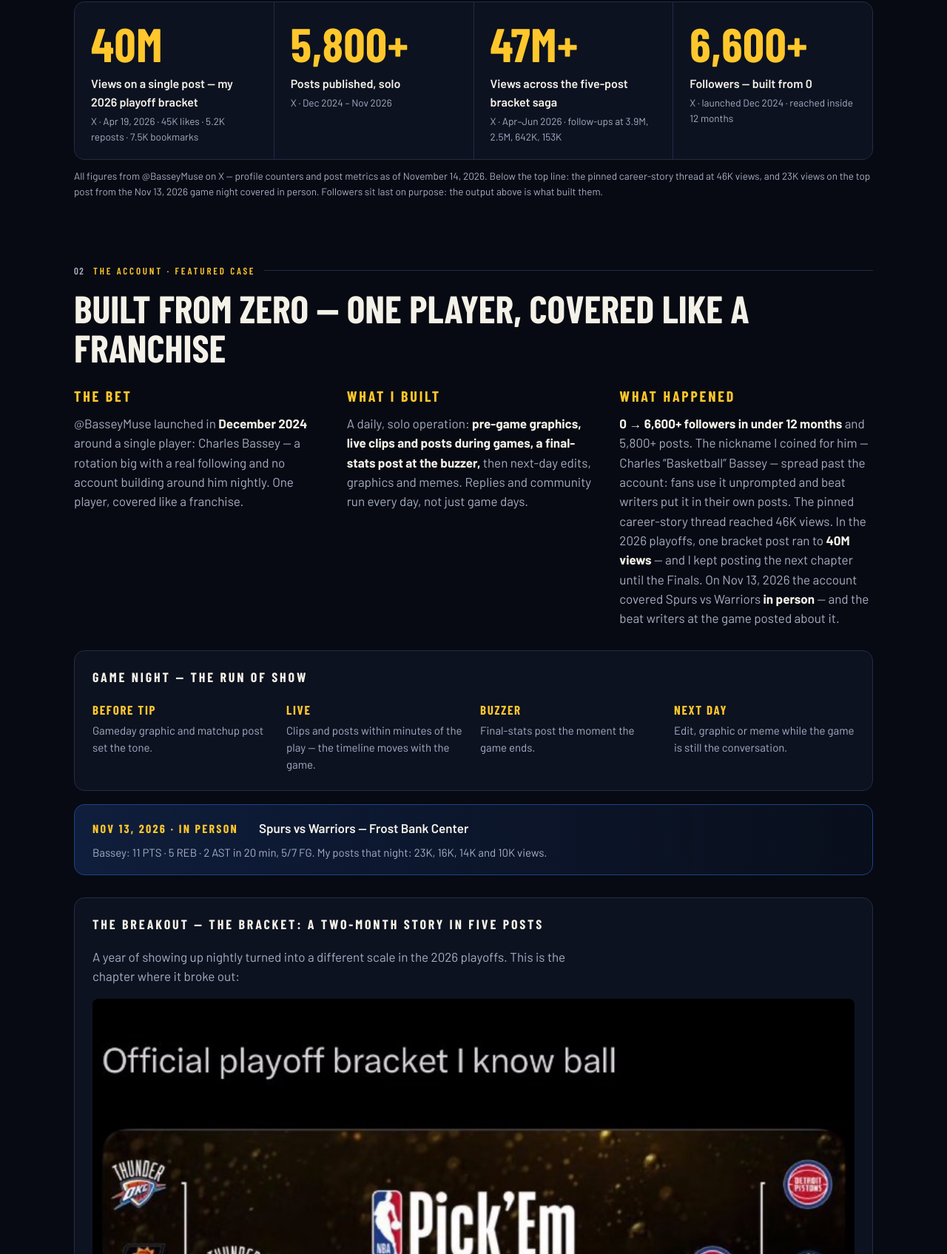
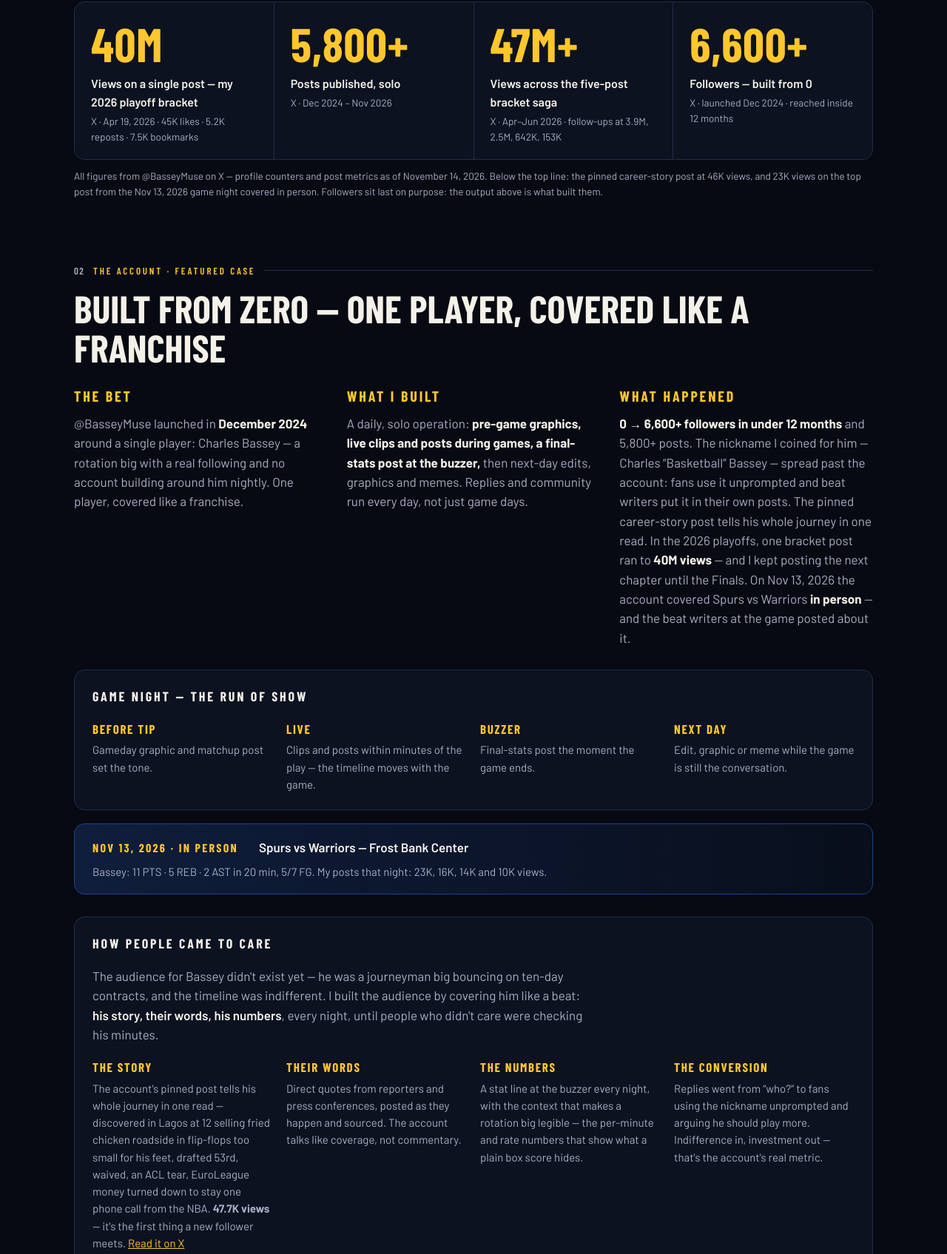
Before and after one commit to p01a3/p01a3.github.io, a plain HTML site: page index.html in a window 1280 px wide. Shown: the part 1390-3085 px from the top of the page at 74% size. Drawn offline with nearby package versions, Linux system fonts and the light colour scheme.

Commit message:
Add How people came to care section; bracket becomes the payoff

```diff
--- a/index.html
+++ b/index.html
@@ -209,6 +209,7 @@
       }
       .ros-step p { margin: 4px 0 0; color: var(--muted); font-size: 15px; }
       .runofshow img.bracket { width: 100%; height: auto; display: block; border-radius: 8px; margin: 0 0 18px; }
+      .runofshow img.bracket.small { max-width: 440px; margin: 0 auto 18px; }
       .runofshow .saga-lede { color: var(--muted); margin: 0 0 18px; max-width: 680px; }
       .runofshow .saga-lede strong { color: var(--paper); font-weight: 600; }
       .gamenight {
@@ -401,7 +402,7 @@
               <div class="when">X · launched Dec 2024 · reached inside 12 months</div>
             </div>
           </div>
-          <p class="metrics-note">All figures from @BasseyMuse on X — profile counters and post metrics as of November 14, 2026. Below the top line: the pinned career-story thread at 46K views, and 23K views on the top post from the Nov 13, 2026 game night covered in person. Followers sit last on purpose: the output above is what built them.</p>
+          <p class="metrics-note">All figures from @BasseyMuse on X — profile counters and post metrics as of November 14, 2026. Below the top line: the pinned career-story post at 46K views, and 23K views on the top post from the Nov 13, 2026 game night covered in person. Followers sit last on purpose: the output above is what built them.</p>
         </div>
       </section>
 
@@ -421,7 +422,7 @@
             </div>
             <div class="case-col">
               <h3>What happened</h3>
-              <p><strong>0 → 6,600+ followers in under 12 months</strong> and 5,800+ posts. The nickname I coined for him — Charles “Basketball” Bassey — spread past the account: fans use it unprompted and beat writers put it in their own posts. The pinned career-story thread reached 46K views. In the 2026 playoffs, one bracket post ran to <strong>40M views</strong> — and I kept posting the next chapter until the Finals. On Nov 13, 2026 the account covered Spurs vs Warriors <strong>in person</strong> — and the beat writers at the game posted about it.</p>
+              <p><strong>0 → 6,600+ followers in under 12 months</strong> and 5,800+ posts. The nickname I coined for him — Charles “Basketball” Bassey — spread past the account: fans use it unprompted and beat writers put it in their own posts. The pinned career-story post tells his whole journey in one read. In the 2026 playoffs, one bracket post ran to <strong>40M views</strong> — and I kept posting the next chapter until the Finals. On Nov 13, 2026 the account covered Spurs vs Warriors <strong>in person</strong> — and the beat writers at the game posted about it.</p>
             </div>
           </div>
 
@@ -442,9 +443,20 @@
           </div>
 
           <div class="runofshow">
+            <h3>How people came to care</h3>
+            <p class="saga-lede">The audience for Bassey didn't exist yet — he was a journeyman big bouncing on ten-day contracts, and the timeline was indifferent. I built the audience by covering him like a beat: <strong>his story, their words, his numbers</strong>, every night, until people who didn't care were checking his minutes.</p>
+            <div class="ros-steps">
+              <div class="ros-step"><div class="t">The story</div><p>The account's pinned post tells his whole journey in one read — discovered in Lagos at 12 selling fried chicken roadside in flip-flops too small for his feet, drafted 53rd, waived, an ACL tear, EuroLeague money turned down to stay one phone call from the NBA. <strong>47.7K views</strong> — it's the first thing a new follower meets. <a href="https://x.com/basseymuse/status/2075420153047552340">Read it on X</a></p></div>
+              <div class="ros-step"><div class="t">Their words</div><p>Direct quotes from reporters and press conferences, posted as they happen and sourced. The account talks like coverage, not commentary.</p></div>
+              <div class="ros-step"><div class="t">The numbers</div><p>A stat line at the buzzer every night, with the context that makes a rotation big legible — the per-minute and rate numbers that show what a plain box score hides.</p></div>
+              <div class="ros-step"><div class="t">The conversion</div><p>Replies went from “who?” to fans using the nickname unprompted and arguing he should play more. Indifference in, investment out — that's the account's real metric.</p></div>
+            </div>
+          </div>
+
+          <div class="runofshow">
             <h3>The breakout — the bracket: a two-month story in five posts</h3>
             <p class="saga-lede">A year of showing up nightly turned into a different scale in the 2026 playoffs. This is the chapter where it broke out:</p>
-            <img class="bracket" src="assets/bracket.jpg" alt="My official 2026 NBA playoff bracket post: every series picked, the San Antonio Spurs as champions — the bracket ran perfect until the Finals" width="704" height="718" loading="lazy" />
+            <img class="bracket small" src="assets/bracket.jpg" alt="My official 2026 NBA playoff bracket post: every series picked, the San Antonio Spurs as champions — the bracket ran perfect until the Finals" width="704" height="718" loading="lazy" />
             <p class="saga-lede">One prediction post became a <strong>serialized story</strong>. Every round, the timeline came back to check the bracket — and I posted the next chapter whether it was winning or losing. The bracket called <strong>every series through the conference finals</strong>, Finals matchup included. Five posts, <strong>47M+ views</strong>.</p>
             <div class="ros-steps">
               <div class="ros-step"><div class="t">Apr 19 — The bracket drops</div><p>“Official playoff bracket I know ball.” Spurs as champions. <strong>40M views</strong>, 45K likes, 7.5K bookmarks.</p></div>
@@ -579,7 +591,7 @@
               <h3>Built into the identity</h3>
               <p>The account doesn’t just use the name — it’s organised around it. The bio reads:</p>
               <blockquote>“Celebrating The Life Of CBB — Charles ‘Basketball’ Bassey”<span class="who">— @BasseyMuse bio, X</span></blockquote>
-              <p style="margin-top:12px">It’s in the banner masthead, the pinned thread, and the caption of every game post.</p>
+              <p style="margin-top:12px">It’s in the banner masthead, the pinned post, and the caption of every game post.</p>
             </div>
             <div class="step">
               <div class="stepno">Step 2 · The fans</div>
```
